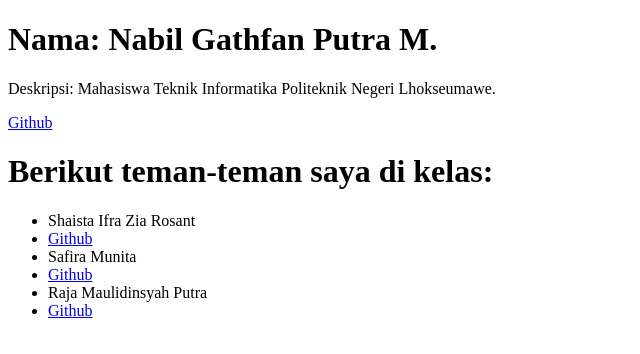
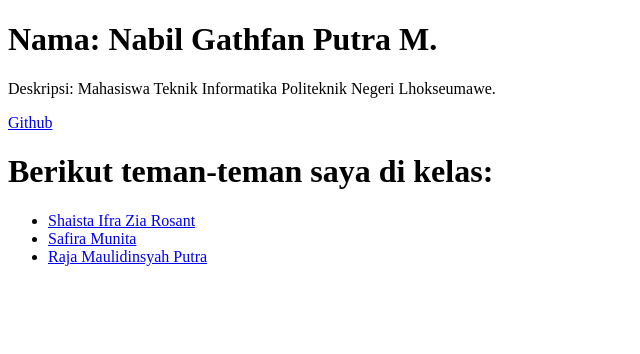
Before and after one commit to gathfam/gathfam.github.io, a plain HTML site: page index.html in a window 1280 px wide. Shown: the whole page, without its empty margins (0-640 px from the left). Drawn offline with Linux system fonts and the light colour scheme.

Commit message:
modified github link

```diff
--- a/index.html
+++ b/index.html
@@ -13,14 +13,11 @@
 
     <h1>Berikut teman-teman saya di kelas: </h1>
     <ul>
-        <li>Shaista Ifra Zia Rosant</li>
-        <li><a href="https:/github.com/shaistaifra" target="_blank">Github</a></li>
+        <li><a href="https:/github.com/shaistaifra" target="_blank">Shaista Ifra Zia Rosant</a></li>
 
-        <li>Safira Munita</li>
-        <li><a href="https:/github.com/safiraaaaia" target="_blank">Github</a></li>
+        <li><a href="https:/github.com/safiraaaaia" target="_blank">Safira Munita</a></li>
 
-        <li>Raja Maulidinsyah Putra</li>
-        <li><a href="https:/github.com/rajamaulidin" target="_blank">Github</a></li>
+        <li><a href="https:/github.com/rajamaulidin" target="_blank">Raja Maulidinsyah Putra</a></li>
 
     </ul>
 </body>
```
